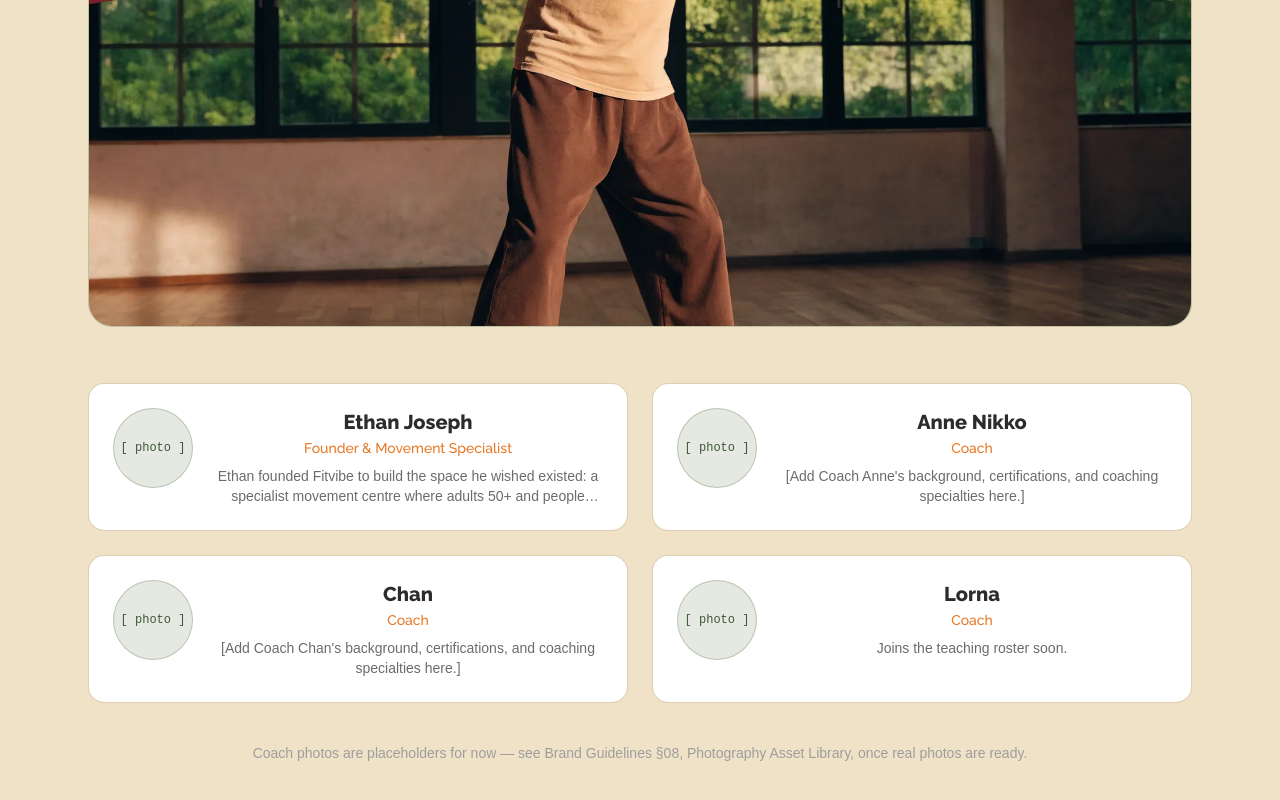
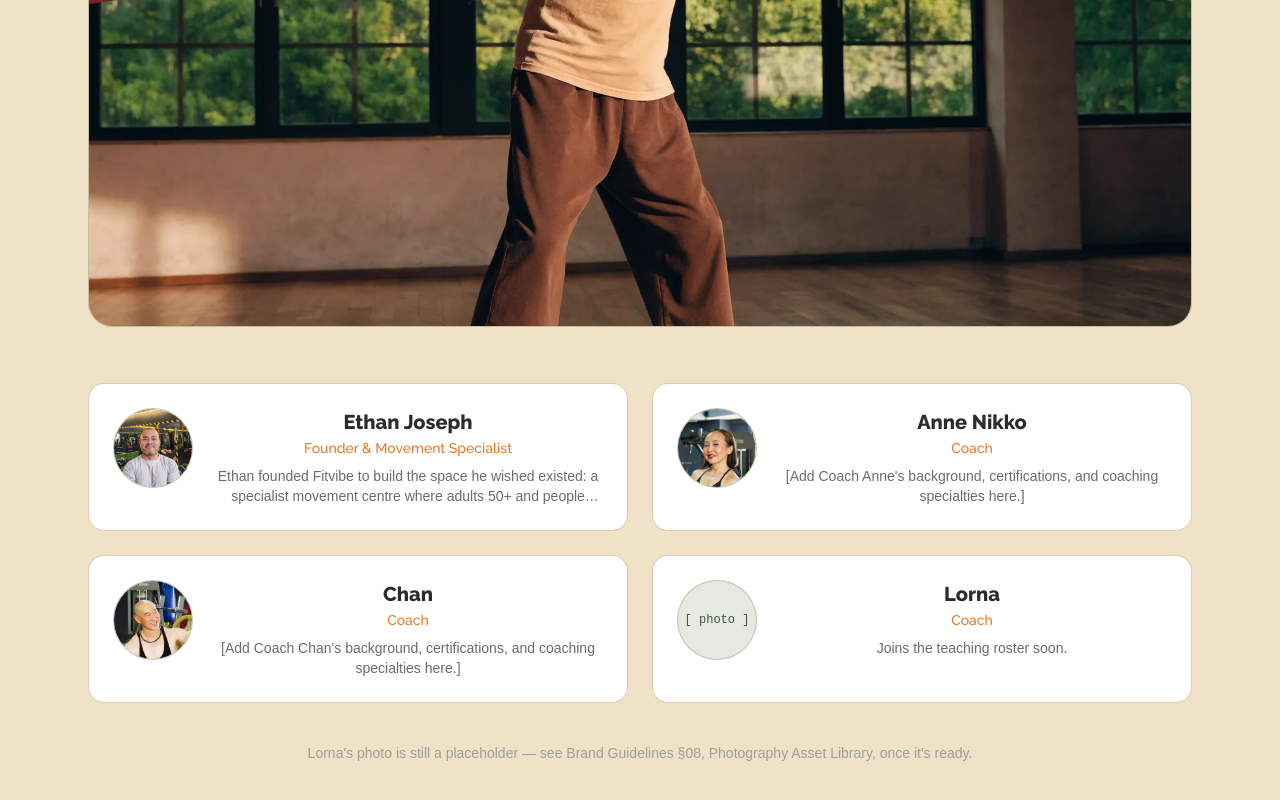
Before and after one commit to ethanRjoseph14/fitvibe-system, a Next.js app: page /coaches in a window 1280 px wide. Shown: the part 438-1238 px from the top of the page. Built offline with nearby package versions, Linux system fonts and the light colour scheme; a web font is replaced by a local one.

Commit message:
Enhance coach photo handling and update placeholder text
Updated the coach photo display logic and modified the placeholder text for missing photos.

```diff
--- a/app/coaches/page.tsx
+++ b/app/coaches/page.tsx
@@ -34,8 +34,18 @@ export default function CoachesPage() {
               href={`/coaches/${coach.slug}`}
               className="rounded-2xl bg-off-white border border-tan/60 p-6 flex gap-5 hover:border-evergreen transition-colors"
             >
-              <div className="shrink-0 w-20 h-20 rounded-full bg-sage/20 border border-sage/40 flex items-center justify-center text-xs text-evergreen text-center px-1">
-                [ photo ]
+              <div className="relative shrink-0 w-20 h-20 rounded-full overflow-hidden bg-sage/20 border border-sage/40 flex items-center justify-center text-xs text-evergreen text-center px-1">
+                {coach.photo ? (
+                  <Image
+                    src={coach.photo}
+                    alt={coach.name}
+                    fill
+                    sizes="80px"
+                    className="object-cover"
+                  />
+                ) : (
+                  "[ photo ]"
+                )}
               </div>
               <div className="flex-1 min-w-0 text-center">
                 <h2 className="text-xl mb-0.5">{coach.name}</h2>
@@ -48,10 +58,12 @@ export default function CoachesPage() {
           ))}
         </div>
 
-        <p className="font-caption text-sm text-mid-gray mt-10 text-center">
-          Coach photos are placeholders for now — see Brand Guidelines §08, Photography
-          Asset Library, once real photos are ready.
-        </p>
+        {coaches.some((c) => !c.photo) && (
+          <p className="font-caption text-sm text-mid-gray mt-10 text-center">
+            Lorna&apos;s photo is still a placeholder — see Brand Guidelines §08,
+            Photography Asset Library, once it&apos;s ready.
+          </p>
+        )}
       </section>
     </div>
   );
```
